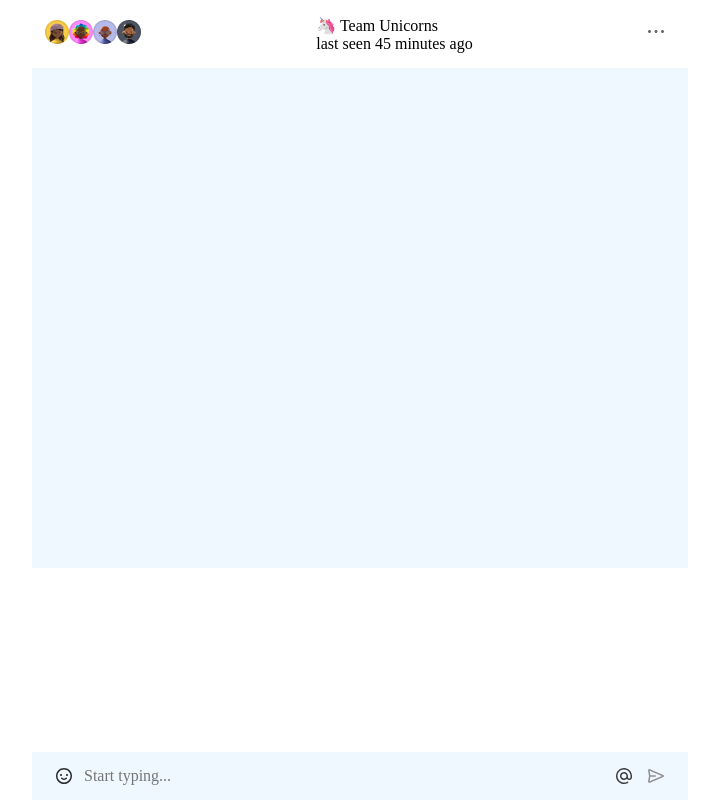
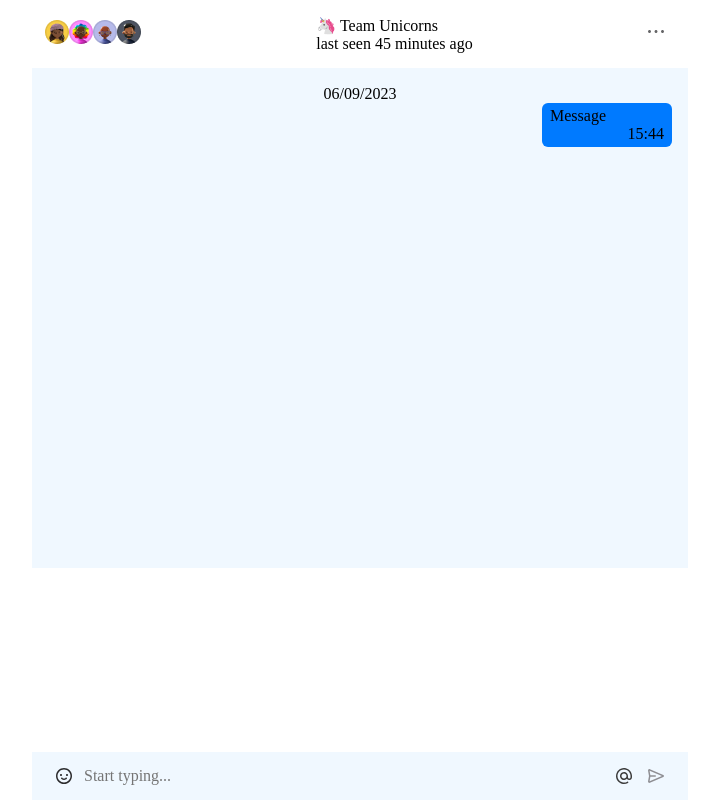
Before and after one commit to Progprofesion/Chat-bot, a Next.js app: page / in a window 1280 px wide. Shown: the whole page, without its empty margins (280-999 px from the left). Built offline with nearby package versions, Linux system fonts and the light colour scheme.

Commit message:
styleMessages

```diff
--- /dev/null
+++ b/components/Message.tsx
@@ -0,0 +1,11 @@
+import styles from "../styles/Message.module.css";
+const Message = ({ time }) => {
+  return (
+    <div className={styles.message}>
+      <div className={styles.content}>Message</div>
+      <div className={styles.time}>{time}</div>
+    </div>
+  );
+};
+
+export default Message;
--- a/components/Messages.tsx
+++ b/components/Messages.tsx
@@ -1,6 +1,16 @@
+import dayjs from "dayjs";
+import Message from "./Message";
 import styles from "../styles/Messages.module.css";
 const Messages = () => {
-  return <section className={styles.messages}></section>;
+  let data = dayjs().format("DD/MM/YYYY");
+  let time = dayjs().format("HH:mm");
+
+  return (
+    <section className={styles.messages}>
+      <div className={styles.currentTime}>{data}</div>
+      <Message time={time} />
+    </section>
+  );
 };
 
 export default Messages;
--- a/package.json
+++ b/package.json
@@ -10,6 +10,7 @@
   "author": "",
   "license": "ISC",
   "dependencies": {
+    "dayjs": "^1.11.9",
     "next": "^13.4.19",
     "react": "^18.2.0",
     "react-dom": "^18.2.0"
--- /dev/null
+++ b/styles/Message.module.css
@@ -0,0 +1,12 @@
+.message {
+    margin-right: 16px;
+    min-width: 130px;
+    background-color: #007AFF;
+    padding: 4px 8px;
+    float: right;
+    border-radius: 6px;
+}
+
+.time {
+    float: right;
+}
--- a/styles/Messages.module.css
+++ b/styles/Messages.module.css
@@ -3,3 +3,10 @@
     height: 500px;
     background-color: aliceblue;
 }
+
+/* .content {} */
+
+.currentTime {
+    padding-top: 17px;
+    text-align: center;
+}
```
Also changed, not shown: 1 other file (tests, documents, lock files or other folders).
